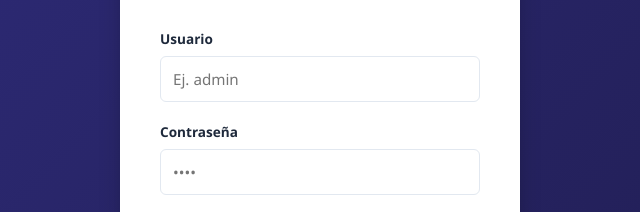
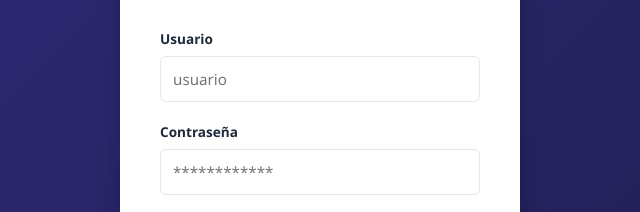
Before and after one commit to tellofrancisco0511-creator/penonome, a website: page index.html in a window 1280 px wide. Shown: the part 303-515 px from the top of the page, 320-960 px from the left. Drawn offline with Linux system fonts and the light colour scheme.

Commit message:
Update index.html

```diff
--- a/index.html
+++ b/index.html
@@ -205,11 +205,11 @@
             <form onsubmit="realizarLogin(event)">
                 <div class="form-group">
                     <label>Usuario</label>
-                    <input type="text" id="login-user" required placeholder="Ej. admin">
+                    <input type="text" id="login-user" required placeholder="usuario">
                 </div>
                 <div class="form-group">
                     <label>Contraseña</label>
-                    <input type="password" id="login-pass" required placeholder="••••">
+                    <input type="password" id="login-pass" required placeholder="************">
                 </div>
                 <button type="submit" class="btn-primary">Ingresar al Sistema</button>
             </form>
```
